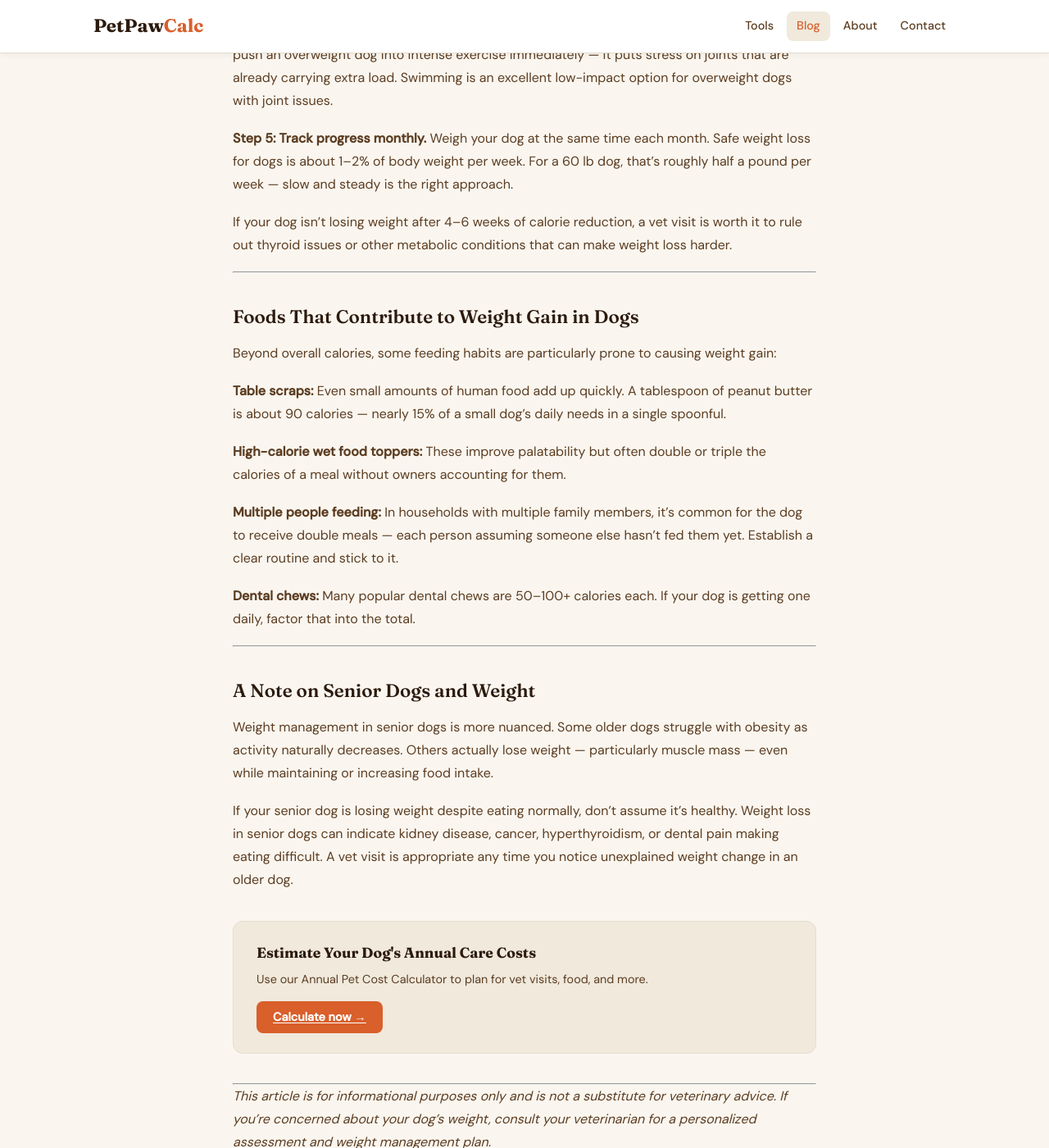
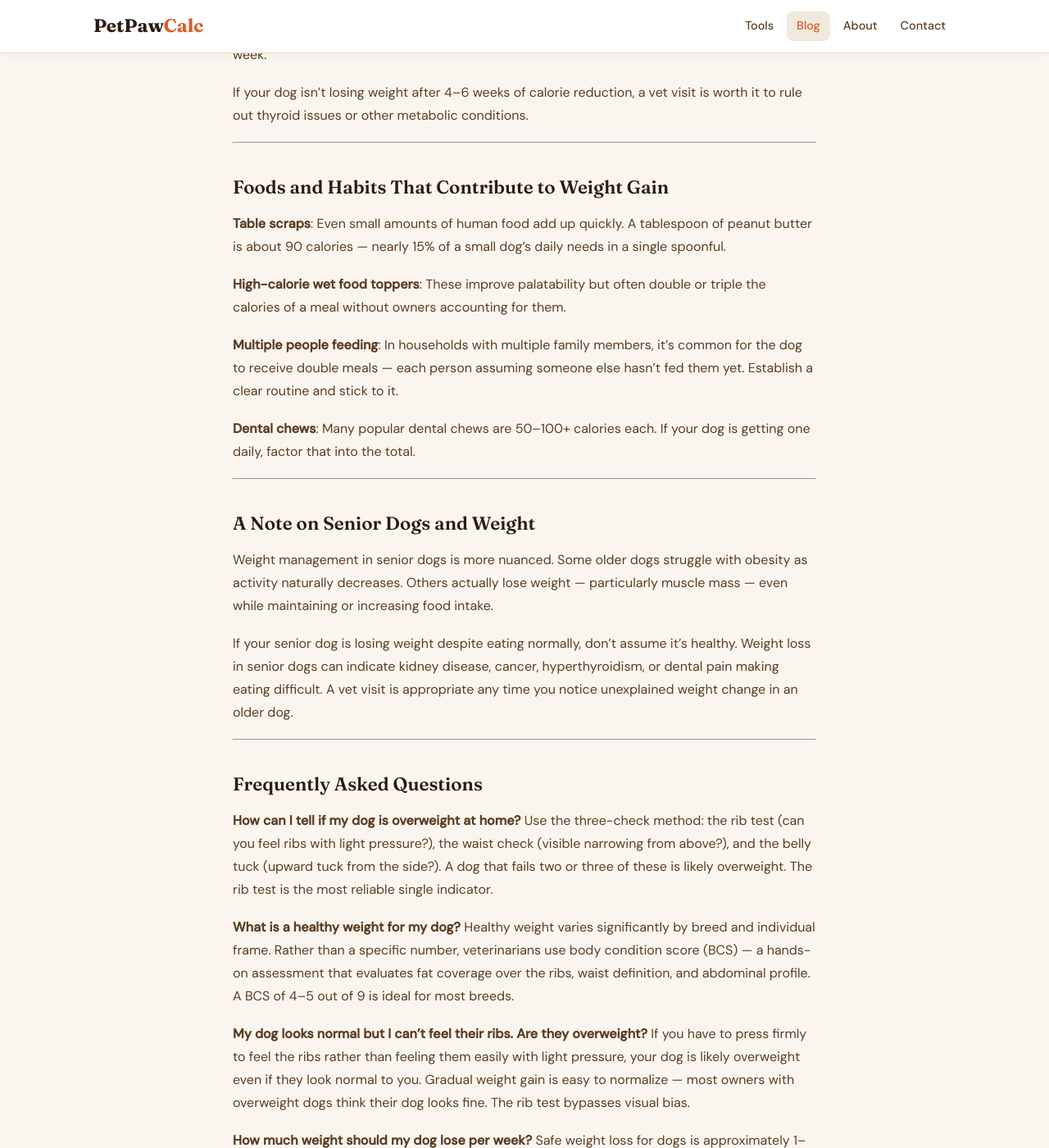
Before and after one commit to canghun13/petpawcalc, a Jekyll site: the page built from _posts/2026-05-16-how-to-tell-if-dog-is-overweight.md, in a window 1280 px wide and 1400 px high, scrolled down 3522 px. Shown: the whole window at 82% size. Built offline with Jekyll 4.4.1, drawn with Linux system fonts in a browser that asks for light colours; some of the changed text lies outside the part shown.

Commit message:
Add files via upload

```diff
--- a/_posts/2026-05-16-how-to-tell-if-dog-is-overweight.md
+++ b/_posts/2026-05-16-how-to-tell-if-dog-is-overweight.md
@@ -66,7 +66,7 @@ Most owners are surprised to find their dog scores 6 or 7 when they thought they
 
 ## Breed-Specific Considerations
 
-Not every dog is built the same, and ideal body condition varies by breed. Some things to keep in mind:
+Not every dog is built the same, and ideal body condition varies by breed:
 
 **Barrel-chested breeds** like Bulldogs and Pugs naturally have a thicker midsection. The rib test is still valid, but the waist check can be misleading — these breeds won't have a dramatic tuck even at a healthy weight.
 
@@ -75,8 +75,6 @@ Not every dog is built the same, and ideal body condition varies by breed. Some
 **Deep-chested breeds** like German Shepherds and Dobermans naturally show a more dramatic abdominal tuck. Use the rib test as the primary check for these breeds.
 
 **Double-coated breeds** (Huskies, Samoyeds, Chow Chows) can be hard to assess visually. Always use your hands to feel through the coat.
-
-When in doubt, ask your vet to score your dog's body condition at the next appointment and use that as a baseline.
 
 ---
 
@@ -90,37 +88,35 @@ Carrying even 10–15% excess body weight significantly increases a dog's risk o
 - Certain cancers
 - Shorter lifespan — studies suggest obese dogs live 1.8 years less on average
 
-The good news is that even modest weight loss makes a measurable difference. A 10–20% reduction in body weight can meaningfully reduce joint pain in dogs with arthritis, sometimes allowing a reduction in pain medication. The change doesn't have to be dramatic to matter.
+The good news is that even modest weight loss makes a measurable difference. A 10–20% reduction in body weight can meaningfully reduce joint pain in dogs with arthritis, sometimes allowing a reduction in pain medication.
 
 ---
 
 ## What to Do If Your Dog Is Overweight
 
-**Step 1: Calculate their actual calorie needs** at their target weight, not their current weight. Feeding to current weight maintains current weight; feeding to target weight enables loss. Use your dog's ideal weight (based on breed standards or vet recommendation) as the basis for the calculation.
+**Step 1: Calculate their actual calorie needs** at their target weight, not their current weight. Feeding to current weight maintains current weight; feeding to target weight enables loss.
 
 **Step 2: Cut treats.** Treats can account for 30–50% of a dog's daily calories without owners realizing it. A single medium dog biscuit can be 50–70 calories — equivalent to 10% of a small dog's daily intake. Swap high-calorie treats for carrot slices, green beans, or cucumber pieces.
 
-**Step 3: Measure food precisely.** Eyeballing portions leads to consistent overfeeding — sometimes by 20–30% or more. Use a kitchen scale or dedicated measuring cup every time. Free-feeding (leaving food available all day) makes portion control impossible.
+**Step 3: Measure food precisely.** Eyeballing portions leads to consistent overfeeding — sometimes by 20–30% or more. Use a kitchen scale or dedicated measuring cup every time. Free-feeding makes portion control impossible.
 
 **Step 4: Increase activity gradually.** Add 10–15 minutes to daily walks and build from there. Don't push an overweight dog into intense exercise immediately — it puts stress on joints that are already carrying extra load. Swimming is an excellent low-impact option for overweight dogs with joint issues.
 
-**Step 5: Track progress monthly.** Weigh your dog at the same time each month. Safe weight loss for dogs is about 1–2% of body weight per week. For a 60 lb dog, that's roughly half a pound per week — slow and steady is the right approach.
+**Step 5: Track progress monthly.** Weigh your dog at the same time each month. Safe weight loss for dogs is about 1–2% of body weight per week. For a 60 lb dog, that's roughly half a pound per week.
 
-If your dog isn't losing weight after 4–6 weeks of calorie reduction, a vet visit is worth it to rule out thyroid issues or other metabolic conditions that can make weight loss harder.
+If your dog isn't losing weight after 4–6 weeks of calorie reduction, a vet visit is worth it to rule out thyroid issues or other metabolic conditions.
 
 ---
 
-## Foods That Contribute to Weight Gain in Dogs
+## Foods and Habits That Contribute to Weight Gain
 
-Beyond overall calories, some feeding habits are particularly prone to causing weight gain:
+**Table scraps**: Even small amounts of human food add up quickly. A tablespoon of peanut butter is about 90 calories — nearly 15% of a small dog's daily needs in a single spoonful.
 
-**Table scraps:** Even small amounts of human food add up quickly. A tablespoon of peanut butter is about 90 calories — nearly 15% of a small dog's daily needs in a single spoonful.
+**High-calorie wet food toppers**: These improve palatability but often double or triple the calories of a meal without owners accounting for them.
 
-**High-calorie wet food toppers:** These improve palatability but often double or triple the calories of a meal without owners accounting for them.
+**Multiple people feeding**: In households with multiple family members, it's common for the dog to receive double meals — each person assuming someone else hasn't fed them yet. Establish a clear routine and stick to it.
 
-**Multiple people feeding:** In households with multiple family members, it's common for the dog to receive double meals — each person assuming someone else hasn't fed them yet. Establish a clear routine and stick to it.
-
-**Dental chews:** Many popular dental chews are 50–100+ calories each. If your dog is getting one daily, factor that into the total.
+**Dental chews**: Many popular dental chews are 50–100+ calories each. If your dog is getting one daily, factor that into the total.
 
 ---
 
@@ -130,12 +126,23 @@ Weight management in senior dogs is more nuanced. Some older dogs struggle with
 
 If your senior dog is losing weight despite eating normally, don't assume it's healthy. Weight loss in senior dogs can indicate kidney disease, cancer, hyperthyroidism, or dental pain making eating difficult. A vet visit is appropriate any time you notice unexplained weight change in an older dog.
 
-<div class="post-cta">
-  <h4>Estimate Your Dog's Annual Care Costs</h4>
-  <p>Use our Annual Pet Cost Calculator to plan for vet visits, food, and more.</p>
-  <a href="/tools/annual-pet-cost-calculator.html">Calculate now →</a>
-</div>
-
 ---
 
+## Frequently Asked Questions
+
+**How can I tell if my dog is overweight at home?**
+Use the three-check method: the rib test (can you feel ribs with light pressure?), the waist check (visible narrowing from above?), and the belly tuck (upward tuck from the side?). A dog that fails two or three of these is likely overweight. The rib test is the most reliable single indicator.
+
+**What is a healthy weight for my dog?**
+Healthy weight varies significantly by breed and individual frame. Rather than a specific number, veterinarians use body condition score (BCS) — a hands-on assessment that evaluates fat coverage over the ribs, waist definition, and abdominal profile. A BCS of 4–5 out of 9 is ideal for most breeds.
+
+**My dog looks normal but I can't feel their ribs. Are they overweight?**
+If you have to press firmly to feel the ribs rather than feeling them easily with light pressure, your dog is likely overweight even if they look normal to you. Gradual weight gain is easy to normalize — most owners with overweight dogs think their dog looks fine. The rib test bypasses visual bias.
+
+**How much weight should my dog lose per week?**
+Safe weight loss for dogs is approximately 1–2% of body weight per week. For a 60 lb dog, that's about 0.5–1 lb per week. Faster loss risks nutritional deficiency and, in some dogs, muscle loss. Slower loss is fine — the goal is steady progress, not speed.
+
+**Can an overweight dog lose weight just from exercise?**
+Exercise helps but isn't enough on its own. Diet accounts for most of the calorie equation. An obese dog can't exercise enough to overcome a diet that's too high in calories. Diet reduction paired with gradual exercise increase is more effective than either alone.
+
 *This article is for informational purposes only and is not a substitute for veterinary advice. If you're concerned about your dog's weight, consult your veterinarian for a personalized assessment and weight management plan.*
```
Also changed, not shown: other parts of _posts/2026-05-16-how-to-tell-if-dog-is-overweight.md (+2 -2 lines).
